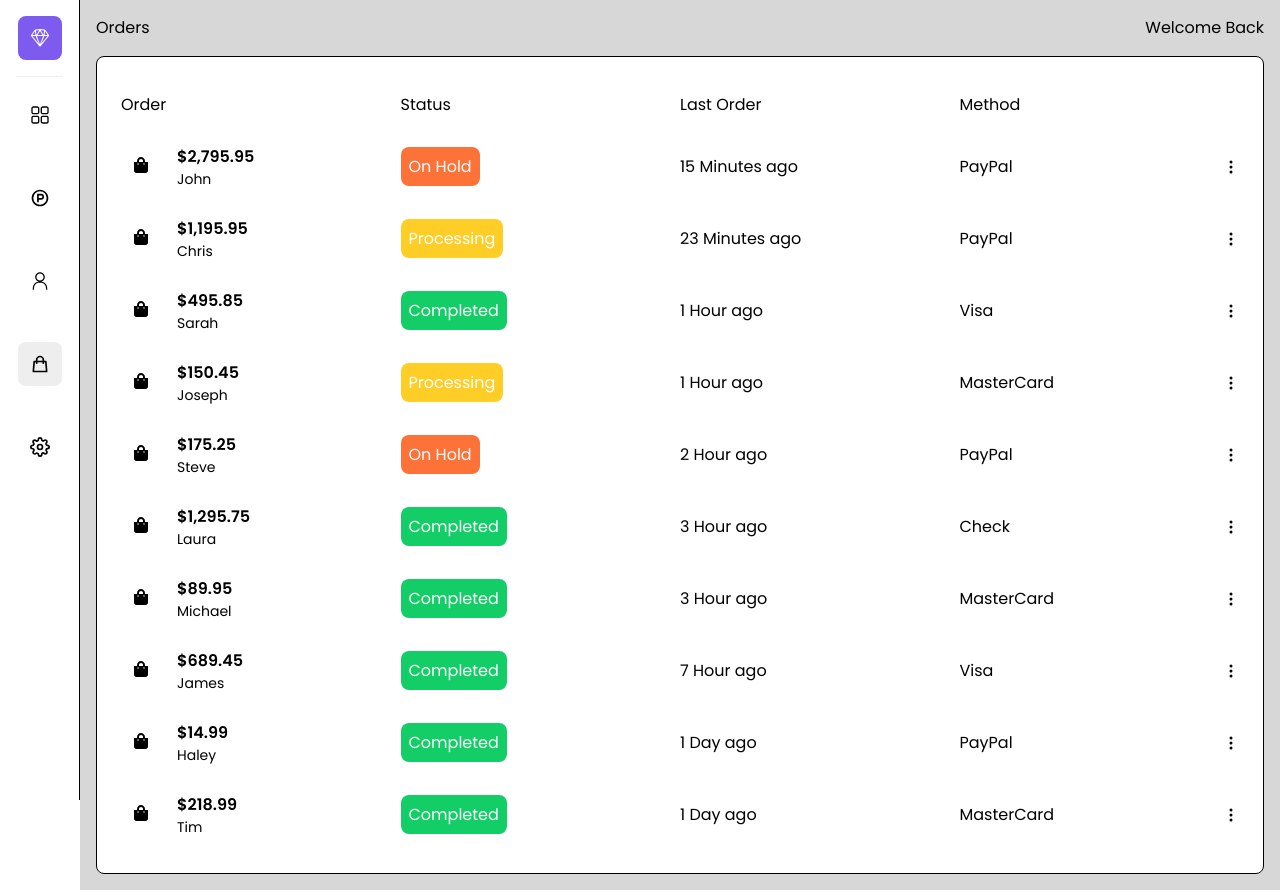
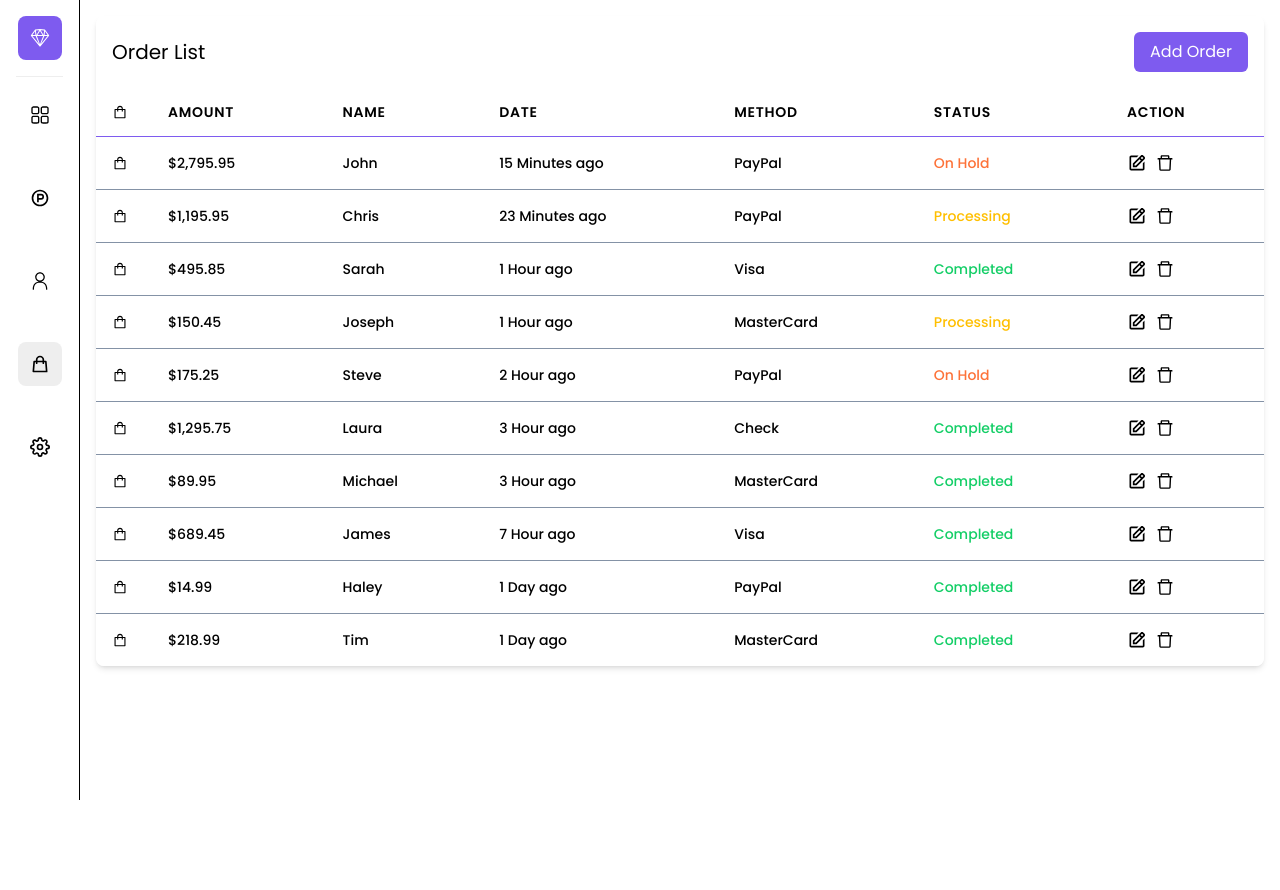
Before and after one commit to rasedul99/eBazar, a Next.js app: page /admin/orders in a window 1280 px wide. After the commit the page ends 800 px from the top, so only its background shows below. Built offline with nearby package versions, Linux system fonts and the light colour scheme.

Commit message:
signin page added

```diff
--- a/components/admin/Header.jsx
+++ b/components/admin/Header.jsx
@@ -2,9 +2,8 @@ import React from "react";
 
 const Header = () => {
   return (
-    <div className="flex justify-between px-4 pt-4">
-      <h2>Dashboard</h2>
-      <h2>Welcome Back</h2>
+    <div className="text-center px-4 pt-4">
+      <h2>Hello Admin ,Welcome to the Dashboard </h2>
     </div>
   );
 };
--- a/components/admin/TopCards.jsx
+++ b/components/admin/TopCards.jsx
@@ -3,7 +3,7 @@ import React from "react";
 const TopCards = () => {
   return (
     <div className="grid lg:grid-cols-5 gap-4 p-4">
-      <div className="lg:col-span-2 col-span-1 bg-white flex justify-between w-full border p-4 rounded-lg">
+      <div className="lg:col-span-2 col-span-1 bg-white shadow-md flex justify-between w-full border p-4 rounded-lg">
         <div className="flex flex-col w-full pb-4">
           <p className="text-2xl font-bold">$7,846</p>
           <p className="text-gray-600">Daily Revenue</p>
@@ -12,7 +12,7 @@ const TopCards = () => {
           <span className="text-green-700 text-lg">+18%</span>
         </p>
       </div>
-      <div className="lg:col-span-2 col-span-1 bg-white flex justify-between w-full border p-4 rounded-lg">
+      <div className="lg:col-span-2 col-span-1 bg-white shadow-md flex justify-between w-full border p-4 rounded-lg">
         <div className="flex flex-col w-full pb-4">
           <p className="text-2xl font-bold">$1,437,876</p>
           <p className="">YTD Revenue</p>
@@ -21,7 +21,7 @@ const TopCards = () => {
           <span className=" text-lg">+11%</span>
         </p>
       </div>
-      <div className="bg-white flex justify-between w-full border p-4 rounded-lg">
+      <div className="bg-white flex justify-between shadow-md w-full border p-4 rounded-lg">
         <div className="flex flex-col w-full pb-4">
           <p className="text-2xl font-bold">11,437</p>
           <p className="">Customers</p>
--- a/src/pages/404.js
+++ b/src/pages/404.js
@@ -24,10 +24,10 @@ const NotFound = () => {
             Homepage
           </Link>
           <Link
-            href="/fashion"
+            href="/admin"
             className="m-2 text-blue underline hover:text-[#ff0000]"
           >
-            Fashion
+            Admin
           </Link>
           <Link
             href="/"
--- a/src/pages/admin/customers/index.js
+++ b/src/pages/admin/customers/index.js
@@ -1,5 +1,7 @@
 import React from "react";
 import { BsPersonFill, BsThreeDotsVertical } from "react-icons/bs";
+import { BiEdit } from "react-icons/bi";
+import { AiOutlineDelete } from "react-icons/ai";
 import { data } from "../../../../adminData/data.js";
 import Layout from "../../../../components/admin/Layout.jsx";
 import Link from "next/link.js";
@@ -7,50 +9,105 @@ import Link from "next/link.js";
 const customers = () => {
   return (
     <Layout>
-      <div className="bg-[#D7D7D7] min-h-screen">
-        <div className="flex justify-between p-4">
-          <h2>Customers</h2>
-          <button className="bg-purple text-white px-2 py-3 rounded-md">
-            Add New Customer
+      <div className="container justify-center mx-auto flex flex-col p-4  bg-white overflow-y-auto">
+        <div className="overflow-x-auto shadow-md sm:rounded-lg">
+          <div className="inline-block min-w-full align-middle ">
+            <div className="p-4 flex justify-between items-center ">
+              <p className="text-xl">Customer List</p>
+              <button className="bg-purple text-white px-4 py-2 rounded-md">
+                Add Customer
               </button>
-          <h2>Welcome Back</h2>
             </div>
-        <div className="p-4">
-          <div className="w-full m-auto p-4 border rounded-lg bg-white overflow-y-auto">
-            <div className="my-3 p-2 grid md:grid-cols-4 sm:grid-cols-3 grid-cols-2 items-center justify-between cursor-pointer">
-              <span>Name</span>
-              <span className="sm:text-left text-right">Email</span>
-              <span className="hidden md:grid">Last Order</span>
-              <span className="hidden sm:grid">Method</span>
+
+            <div className="overflow-hidden">
+              <table className="min-w-full table-fixed  divide-y divide-purple ">
+                <thead>
+                  <tr>
+                    <th scope="col" className="p-4">
+                      <div className="flex items-center">
+                        <BsPersonFill />
                       </div>
-            <ul>
-              {data.map((order, id) => (
+                    </th>
+                    <th
+                      scope="col"
+                      className="py-3 px-6 text-sm font-semibold tracking-wider text-left  uppercase"
+                    >
+                      Name
+                    </th>
+                    <th
+                      scope="col"
+                      className="py-3 px-6 text-sm font-semibold tracking-wider text-left  uppercase"
+                    >
+                      Email
+                    </th>
+                    <th
+                      scope="col"
+                      className="py-3 px-6 text-sm font-semibold tracking-wider text-left  uppercase"
+                    >
+                      Last Order
+                    </th>
+                    <th
+                      scope="col"
+                      className="py-3 px-6 text-sm font-semibold tracking-wider text-left  uppercase"
+                    >
+                      Method
+                    </th>
+                    <th
+                      scope="col"
+                      className="py-3 px-6 text-sm font-semibold tracking-wider text-left  uppercase"
+                    >
+                      Details
+                    </th>
+                    <th
+                      scope="col"
+                      className="py-3 px-6 text-sm font-semibold tracking-wider text-left  uppercase"
+                    >
+                      Action
+                    </th>
+                  </tr>
+                </thead>
+                <tbody className="bg-white divide-y divide-gray">
+                  {data?.map((order) => {
+                    return (
+                      <tr className="hover:bg-[#D7D7D7]">
+                        <td className="p-4 w-4">
+                          <div className="flex items-center">
+                            <BsPersonFill />
+                          </div>
+                        </td>
+                        <td className="py-4 px-6 text-sm font-medium  whitespace-nowrap ">
+                          {order.name.first + " " + order.name.last}
+                        </td>
+                        <td className="py-4 px-6 text-sm font-medium  whitespace-nowrap ">
+                          {order.name.first}@gmail.com
+                        </td>
+                        <td className="py-4 px-6 text-sm font-medium  whitespace-nowrap ">
+                          <p className="hidden md:flex">{order.date}</p>
+                        </td>
+                        <td className="py-4 px-6 text-sm font-medium  whitespace-nowrap ">
+                          <p>{order.method}</p>
+                        </td>
+                        <td className="py-4 px-6 text-sm font-medium  whitespace-nowrap ">
                           <Link
                             href={`/admin/customers/${(
                               order.name.first + order.name.last
                             ).toLowerCase()}`}
-                  key={id}
-                  className="hover:bg-[#D7D7D7] rounded-lg my-3 p-2 grid md:grid-cols-4 sm:grid-cols-3 grid-cols-2 items-center justify-between cursor-pointer"
+                            className="text-blue  hover:underline"
                           >
-                  <div className="flex items-center">
-                    <div className=" p-3 rounded-lg">
-                      <BsPersonFill />
+                            Details
+                          </Link>
+                        </td>
+
+                        <td className="py-4 px-6 text-sm font-medium  whitespace-nowrap flex gap-x-2">
+                          <BiEdit size={20} />
+                          <AiOutlineDelete size={20} />
+                        </td>
+                      </tr>
+                    );
+                  })}
+                </tbody>
+              </table>
             </div>
-                    <p className="pl-4">
-                      {order.name.first + " " + order.name.last}
-                    </p>
-                  </div>
-                  <p className=" sm:text-left text-right">
-                    {order.name.first}@gmail.com
-                  </p>
-                  <p className="hidden md:flex">{order.date}</p>
-                  <div className="sm:flex hidden justify-between items-center">
-                    <p>{order.method}</p>
-                    <BsThreeDotsVertical />
-                  </div>
-                </Link>
-              ))}
-            </ul>
           </div>
         </div>
       </div>
--- a/src/pages/admin/index.js
+++ b/src/pages/admin/index.js
@@ -16,7 +16,7 @@ const Home = () => {
         <meta name="viewport" content="width=device-width, initial-scale=1" />
         <link rel="icon" href="/favicon.ico" />
       </Head>
-      <main className="bg-[#D3D3D3] min-h-screen">
+      <main className="bg-white min-h-screen">
         <Layout>
           <Header />
           <TopCards />
--- a/src/pages/admin/orders.js
+++ b/src/pages/admin/orders.js
@@ -1,63 +1,113 @@
 import React from "react";
-import { FaShoppingBag } from "react-icons/fa";
-import { BsThreeDotsVertical } from "react-icons/bs";
+import { BiEdit } from "react-icons/bi";
+import { AiOutlineDelete, AiOutlineShopping } from "react-icons/ai";
 import { data } from "../../../adminData/data.js";
 import Layout from "../../../components/admin/Layout.jsx";
 
 const orders = () => {
   return (
     <Layout>
-      <div className="bg-[#D7D7D7] min-h-screen">
-        <div className="flex justify-between px-4 pt-4">
-          <h2>Orders</h2>
-          <h2>Welcome Back</h2>
+      <div className="container justify-center mx-auto flex flex-col p-4  bg-white overflow-y-auto">
+        <div className="overflow-x-auto shadow-md sm:rounded-lg">
+          <div className="inline-block min-w-full align-middle ">
+            <div className="p-4 flex justify-between items-center ">
+              <p className="text-xl">Order List</p>
+              <button className="bg-purple text-white px-4 py-2 rounded-md">
+                Add Order
+              </button>
             </div>
-        <div className="p-4">
-          <div className="w-full m-auto p-4 border rounded-lg bg-white overflow-y-auto">
-            <div className="my-3 p-2 grid md:grid-cols-4 sm:grid-cols-3 grid-cols-2 items-center justify-between cursor-pointer">
-              <span>Order</span>
-              <span className="sm:text-left text-right">Status</span>
-              <span className="hidden md:grid">Last Order</span>
-              <span className="hidden sm:grid">Method</span>
+
+            <div className="overflow-hidden">
+              <table className="min-w-full table-fixed  divide-y divide-purple ">
+                <thead>
+                  <tr>
+                    <th scope="col" className="p-4">
+                      <div className="flex items-center">
+                        <AiOutlineShopping />
                       </div>
-            <ul>
-              {data.map((order, id) => (
-                <li
-                  key={id}
-                  className="hover:bg-[#D7D7D7] rounded-lg my-3 p-2 grid md:grid-cols-4 sm:grid-cols-3 grid-cols-2 items-center justify-between cursor-pointer"
+                    </th>
+                    <th
+                      scope="col"
+                      className="py-3 px-6 text-sm font-semibold tracking-wider text-left  uppercase"
                     >
-                  <div className="flex">
-                    <div className="bg-purple-100 p-3 rounded-lg">
-                      <FaShoppingBag />
+                      Amount
+                    </th>
+                    <th
+                      scope="col"
+                      className="py-3 px-6 text-sm font-semibold tracking-wider text-left  uppercase"
+                    >
+                      Name
+                    </th>
+                    <th
+                      scope="col"
+                      className="py-3 px-6 text-sm font-semibold tracking-wider text-left  uppercase"
+                    >
+                      Date
+                    </th>
+                    <th
+                      scope="col"
+                      className="py-3 px-6 text-sm font-semibold tracking-wider text-left  uppercase"
+                    >
+                      Method
+                    </th>
+                    <th
+                      scope="col"
+                      className="py-3 px-6 text-sm font-semibold tracking-wider text-left  uppercase"
+                    >
+                      Status
+                    </th>
+
+                    <th
+                      scope="col"
+                      className="py-3 px-6 text-sm font-semibold tracking-wider text-left  uppercase"
+                    >
+                      Action
+                    </th>
+                  </tr>
+                </thead>
+                <tbody className="bg-white divide-y divide-gray">
+                  {data?.map((order) => {
+                    return (
+                      <tr className="hover:bg-[#D7D7D7]">
+                        <td className="p-4 w-4">
+                          <div className="flex items-center">
+                            <AiOutlineShopping />
                           </div>
-                    <div className="pl-4">
-                      <p className=" font-bold">
+                        </td>
+                        <td className="py-4 px-6 text-sm font-medium  whitespace-nowrap ">
                           ${order.total.toLocaleString()}
-                      </p>
-                      <p className=" text-sm">{order.name.first}</p>
-                    </div>
-                  </div>
-                  <p className=" sm:text-left text-right text-white">
-                    <span
-                      className={
+                        </td>
+                        <td className="py-4 px-6 text-sm font-medium  whitespace-nowrap ">
+                          {order.name.first}
+                        </td>
+                        <td className="py-4 px-6 text-sm font-medium  whitespace-nowrap ">
+                          <p className="hidden md:flex">{order.date}</p>
+                        </td>
+                        <td className="py-4 px-6 text-sm font-medium  whitespace-nowrap ">
+                          <p>{order.method}</p>
+                        </td>
+                        <td
+                          className={`py-4 px-6 text-sm font-medium  whitespace-nowrap ${
                             order.status == "Processing"
-                          ? "bg-yellow p-2 rounded-lg"
+                              ? "text-yellow"
                               : order.status == "Completed"
-                          ? "bg-green p-2 rounded-lg"
-                          : "bg-orange p-2 rounded-lg"
-                      }
+                              ? "text-green"
+                              : "text-orange"
+                          }`}
                         >
                           {order.status}
-                    </span>
-                  </p>
-                  <p className="hidden md:flex">{order.date}</p>
-                  <div className="sm:flex hidden justify-between items-center">
-                    <p>{order.method}</p>
-                    <BsThreeDotsVertical />
+                        </td>
+
+                        <td className="py-4 px-6 text-sm font-medium  whitespace-nowrap flex gap-x-2">
+                          <BiEdit size={20} />
+                          <AiOutlineDelete size={20} />
+                        </td>
+                      </tr>
+                    );
+                  })}
+                </tbody>
+              </table>
             </div>
-                </li>
-              ))}
-            </ul>
           </div>
         </div>
       </div>
--- a/tailwind.config.js
+++ b/tailwind.config.js
@@ -18,7 +18,7 @@ module.exports = {
       pink: "#ff49db",
       orange: "#FD7238",
       green: "#13ce66",
-      yellow: "#FFCE26",
+      yellow: "#FFBF00",
       "gray-dark": "#273444",
       gray: "#8492a6",
       "gray-light": "#d3dce6",
```
Also changed, not shown: components/admin/RecentOrders.jsx (+5 -7 lines), src/pages/admin/products/addproduct.js (added, +7 -0 lines), src/pages/admin/products/index.js (+50 -38 lines), src/pages/signin.js (added, +61 -0 lines). Lines whose indentation alone changed are shown as unchanged.
